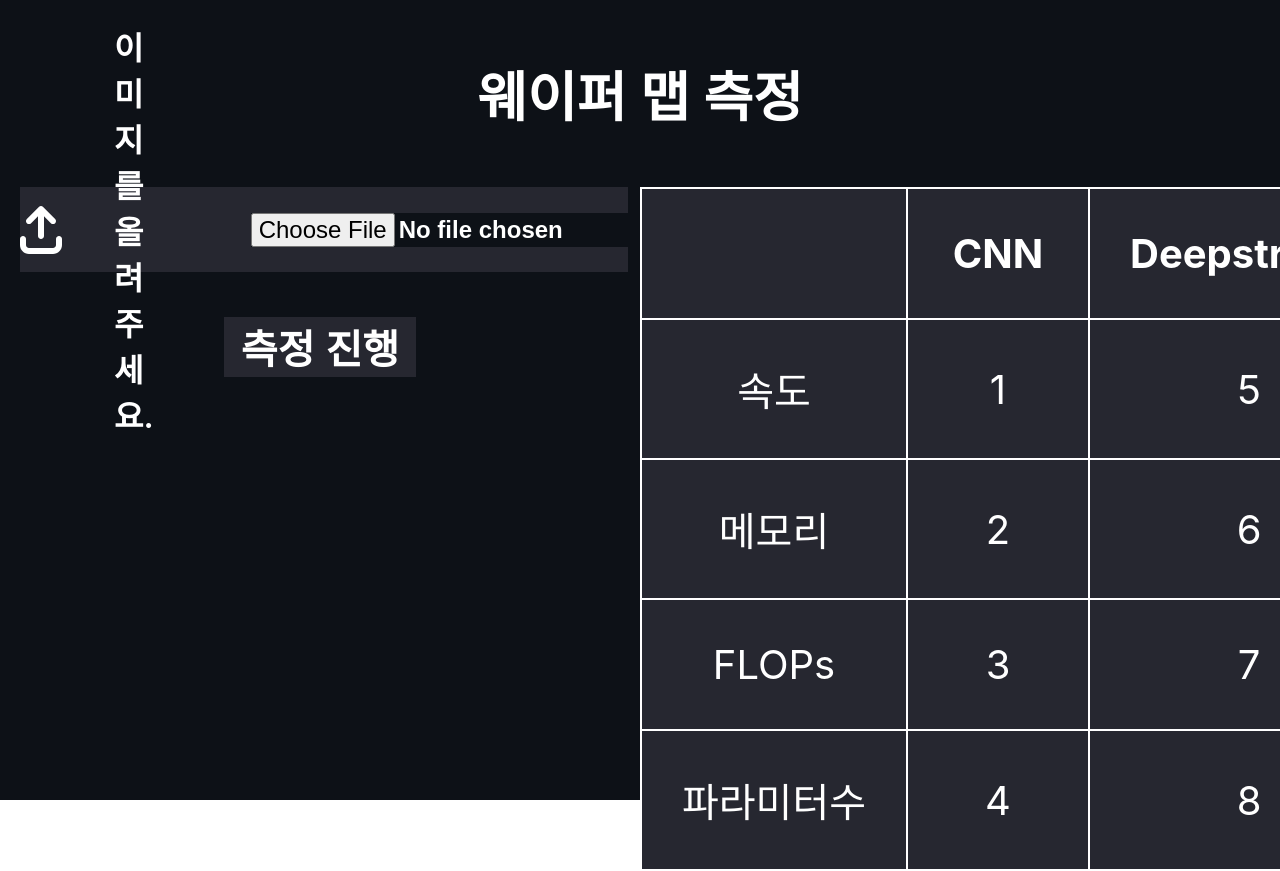
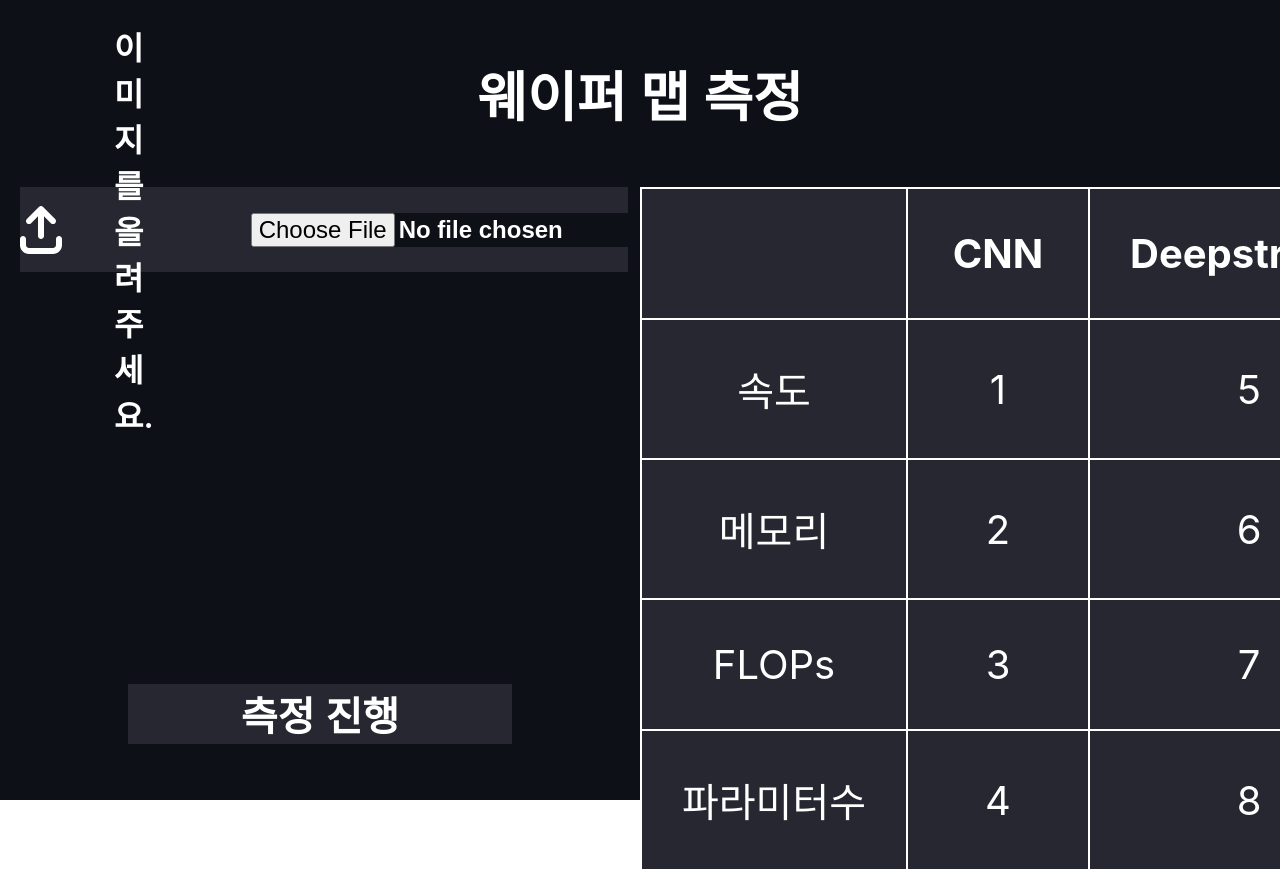
Before and after one commit to Jake-Kim38/ML-Frontend, a React (Create React App) app: page / in a window 1280 px wide. Shown: the top 871 px of the page. Built offline with nearby package versions, Linux system fonts and the light colour scheme.

Commit message:
chore: 측정 진행 버튼 위치 조정

```diff
--- a/src/pages/MainPage.js
+++ b/src/pages/MainPage.js
@@ -131,8 +131,9 @@ const StartButton = styled.button`
     background-color: ${({ theme }) => theme.colors.GRAY};
     color: ${({ theme }) => theme.colors.WHITE};
     border: none;
-    margin-top: 45px;
     cursor: pointer;
+    position: fixed;
+    bottom: 7%;
 `
 
 export default MainPage;
```
